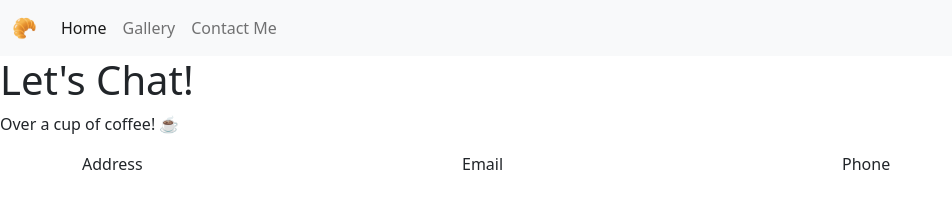
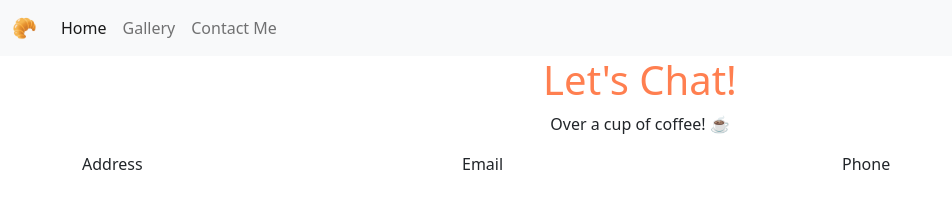
Before and after one commit to Torrria/Croissant, a plain HTML site: page contact.html in a window 1280 px wide. Shown: the whole page, without its empty margins (0-952 px from the left). Drawn offline with nearby package versions, Linux system fonts and the light colour scheme.

Commit message:
updated css link

```diff
--- a/contact.html
+++ b/contact.html
@@ -1,6 +1,7 @@
 <!DOCTYPE html>
 <html lang="en">
   <head>
+    <link rel="stylesheet" href="css/styles.css" />
     <link
       href="https://cdn.jsdelivr.net/npm/bootstrap@5.1.3/dist/css/bootstrap.min.css"
       rel="stylesheet"
```
Also changed, not shown: index.html (+1 -1 lines), photo.html (+1 -0 lines).
